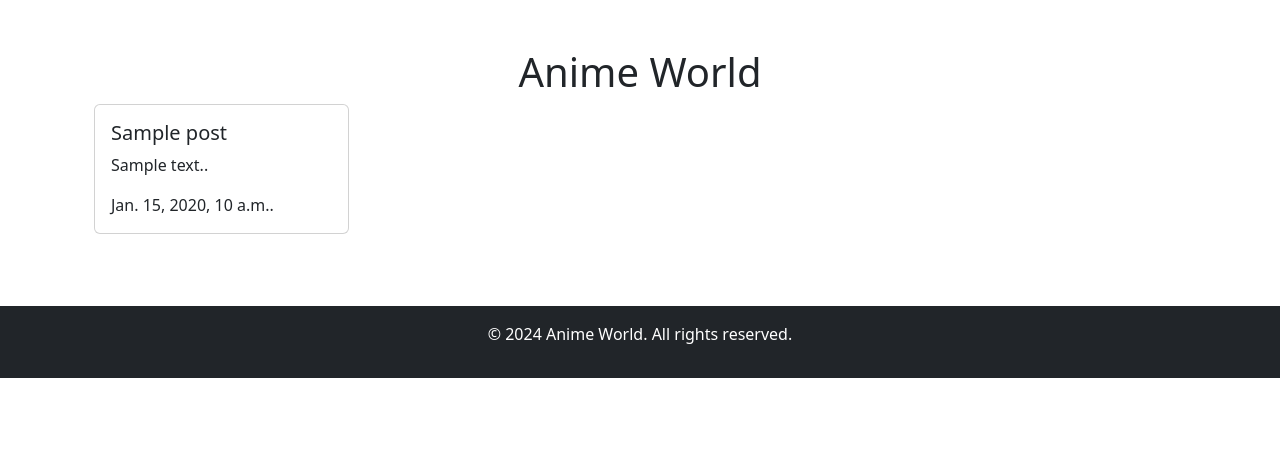
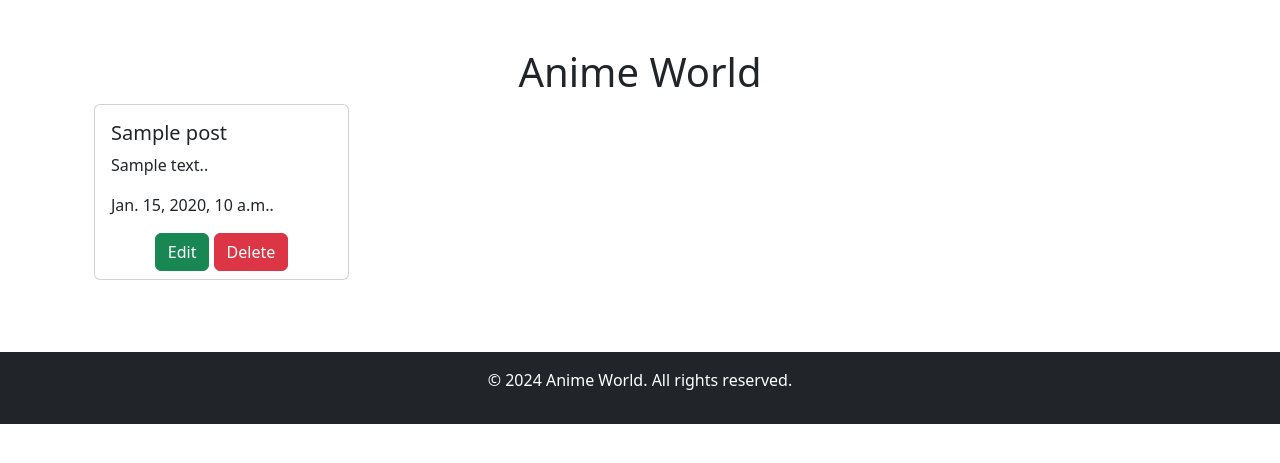
Before and after one commit to Triz22/final-project, a Django app: page / in a window 1280 px wide. Shown: the part 57-520 px from the top of the page. Run offline with Django 4.2, Linux system fonts and the light colour scheme; a user stored in the database is signed in; tables that the repository leaves empty hold one stand-in row (values such as "Sample post").

Commit message:
Creade edit and delete btns for posts

```diff
--- a/blog/templates/blog/blog_list.html
+++ b/blog/templates/blog/blog_list.html
@@ -20,6 +20,17 @@
                   <p class="card-text">{{post.created_on}}.</p>
                 </a>
                 </div>
+                {% if user.is_authenticated and user.id == post.author.id %}
+                <div class="text-center mb-2">
+                    <!-- EDIT AND DELETE BUTTONS -->
+                    <span>
+                    <a href="#"><button class="btn btn-success ">Edit</button></a></span>
+                    <span>
+                    <button type="button" class="btn btn-danger" data-toggle="modal" data-target="#deleteModal{{post.id}}">Delete</button>
+                    </span>
+                    <!-- END OF BUTTONS -->
+                 </div>
+                {% endif %}
             </div>
         </div>
         {% endfor %}
```
